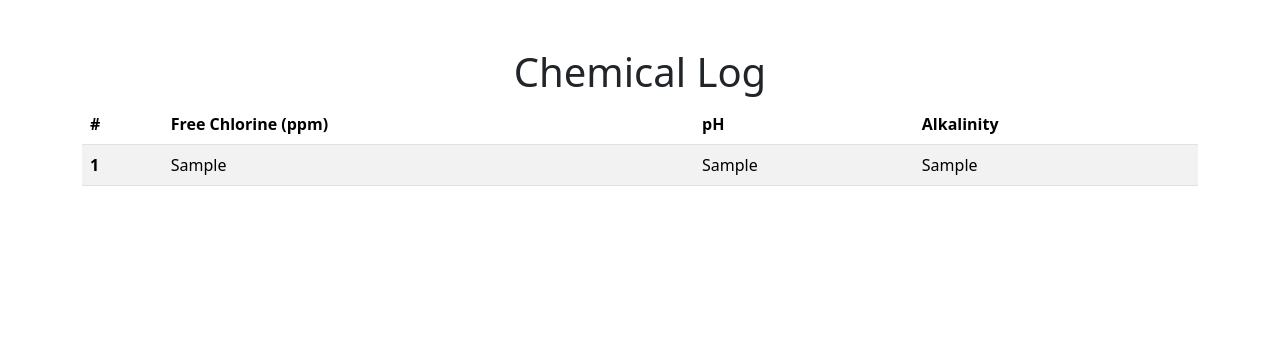
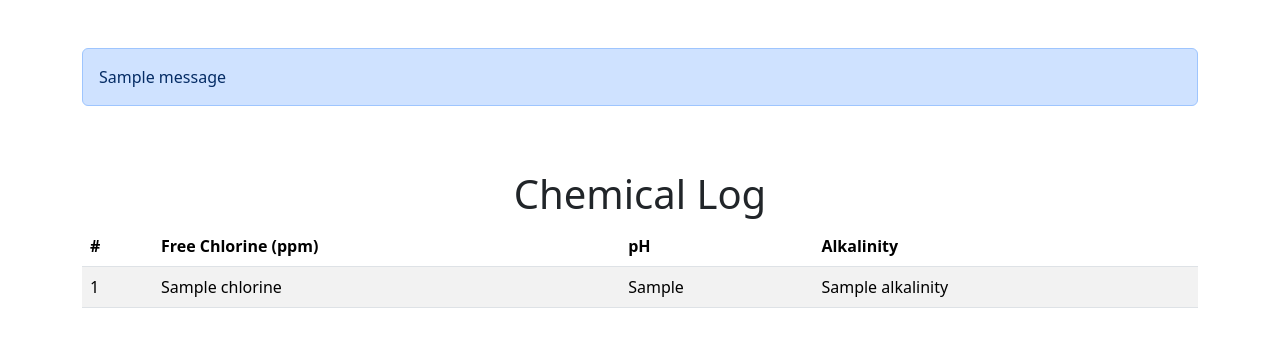
Before and after one commit to QuinnCalzada/AquaManage, a Flask app: template templates/Chemical Log.html in a window 1280 px wide. Shown: the part 56-403 px from the top of the page. Run offline with Flask 3, Linux system fonts and the light colour scheme; the template is opened without the code that fills it: most values are stand-ins (such as "Sample title", 1, 10 or a date in 2020); one stand-in notice (Sample message) is shown.

Commit message:
Updated Chemical log

```diff
--- a/run.py
+++ b/run.py
@@ -1,12 +1,17 @@
 from flask import Flask, render_template, redirect, url_for, request, session, flash
 from flask_sqlalchemy import SQLAlchemy
+
+from sqlalchemy.sql import func
 
 app = Flask(__name__)
 app.secret_key = "hello"
 
-app.config["SQLALCHEMY_DATABASE_URI"] = "sqlite:///users.db"
+app.config["SQLALCHEMY_DATABASE_URI"] = "sqlite:///chemicalEntries.db"
+SQLALCHEMY_BINDS = { "users": "sqlite:///users.db"}
+app.config['SQLALCHEMY_TRACK_MODIFICATIONS'] = False
 
 db = SQLAlchemy(app)
+
 
 class users(db.Model):
 	id = db.Column(db.Integer, primary_key = True)
@@ -17,16 +22,16 @@ class users(db.Model):
 		self.name = name
 		self.email = email
 
-class chemicalLog(db.Model):
+class chemicalEntry(db.Model):
 	id = db.Column(db.Integer, primary_key = True)
-	chlorine = db.Column(db.Float)
-	pH = db.Column(db.Float)
-	Alkalinity = db.Column(db.Float)
+	chlorine = db.Column(db.Float, nullable=True)
+	pH = db.Column(db.Float, nullable=True)
+	alkalinity = db.Column(db.Float, nullable=True)
 
-	def __init__(self, chlorine, pH, Alkalinity):
+	def __init__(self, chlorine, pH, alkalinity):
 		self.chlorine = chlorine
 		self.pH = pH
-		self.Alkalinity = Alkalinity
+		self.alkalinity = alkalinity
 
 @app.route("/Dashboard")
 def dashboard():
@@ -52,17 +57,9 @@ def openShifts():
 @app.route("/Chemical Log", methods=["POST", "GET"])
 def chemicalLog():
 
-	if "chemical_value" in session:
+	entry = chemicalEntry.query.all()
 
-		chlorine_value = session["chlorine_value"]
-		pH_value = session["pH_value"]
-		Alkalinity_value = session["Alkalinity_value"]
-
-		return render_template("Chemical Log.html", chlorine_value = chlorine_value, pH_value = pH_value, Alkalinity_value = Alkalinity_value)
-
-	else:
-
-		return render_template("Chemical Log.html")
+	return render_template("Chemical Log.html", entry = entry)
 
 
 @app.route("/Add Record", methods=["POST", "GET"])
@@ -72,11 +69,14 @@ def addRecord():
 
 		chlorine_value = request.form["chlorine_value"]
 		pH_value = request.form["pH_value"]
-		Alkalinity_value = request.form["Alkalinity_value"]
+		alkalinity_value = request.form["alkalinity_value"]
 
-		session["chlorine_value"] = chlorine_value
-		session["pH_value"] = pH_value
-		session["Alkalinity_value"] = Alkalinity_value
+		entry = chemicalEntry(chlorine_value, pH_value, alkalinity_value)
+
+		db.session.add(entry)
+		db.session.commit()
+
+		flash("Successfull entry")
 
 		return redirect(url_for("chemicalLog"))
 
--- a/templates/Add Record.html
+++ b/templates/Add Record.html
@@ -17,8 +17,8 @@
         <input class="form-control" type = "number" step= "0.1" min = "0" name = "pH_value">
     </div>
     <div class="form-group">
-    	<label for="exampleFormControlInput1">Alkalinity </label>
-   	 	<input class="form-control" type = "number" step= "0.1" min = "0" name = "Alkalinity_value">
+        <label for="exampleFormControlInput1">Alkalinity</label>
+        <input class="form-control" type = "number" step= "0.1" min = "0" name = "alkalinity_value">
     </div>
 
         <input type = "submit" value = "Submit" class="btn btn-outline-primary" >
--- a/templates/Chemical Log.html
+++ b/templates/Chemical Log.html
@@ -5,6 +5,23 @@
 {% block content%}
 
 <main class = "container">
+
+    {% with messages = get_flashed_messages() %}
+
+        {% if messages %}
+
+            {% for message in messages %}
+
+                <br></br>
+                <div class="alert alert-primary" role="alert">
+                    {{ message }}
+                </div>
+
+            {% endfor %}
+
+        {% endif %}
+
+    {% endwith %}
 
     <br></br>
     <h1 align = "center">Chemical Log</h1>
@@ -21,16 +38,27 @@
 
   <tbody>
 
-    {%for i in range(0,1)%}
+    {% for chemicalEntry in entry %}
 
         <tr>
-          <th scope="row">1</th>
-          <td>{{chlorine_value}}</td>
-          <td>{{pH_value}}</td>
-          <td>{{Alkalinity_value}}</td>
+            <td scope = "row">{{ chemicalEntry.id }}</td>
+
+        {% if chemicalEntry.chlorine > 5.0 or chemicalEntry.chlorine < 3.0 %}
+
+            <td class="bg-danger">{{ chemicalEntry.chlorine }}</td>
+
+        {% else %}
+
+            <td>{{ chemicalEntry.chlorine }}</td>
+
+        {% endif %}
+
+          <td>{{ chemicalEntry.pH }}</td>
+          <td>{{ chemicalEntry.alkalinity }}</td>
+
         </tr>
 
-    {%endfor%}
+    {% endfor %}
 
   </tbody>
 </table>
```
Lines whose indentation alone changed are shown as unchanged.
